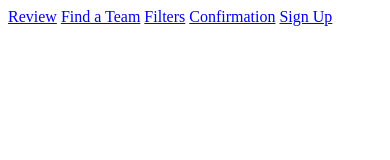
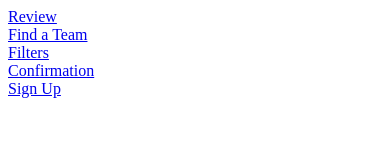
Before and after one commit to Scout-hackathon/scout-app-xdk, a plain HTML site: page www/index.html in a window 390 px wide. Drawn offline with Linux system fonts and the light colour scheme; some packages are replaced by stand-ins of ours.

Commit message:
updating splash, added breaks, and linked hamburger to index

```diff
--- a/www/index.html
+++ b/www/index.html
@@ -59,10 +59,10 @@
 
 
 <body>
-<a href='review.html'>Review</a>
-<a href='page2.html'>Find a Team</a>
-<a href='page4.html'>Filters</a>
-<a href='page5.html'>Confirmation</a>
+<a href='review.html'>Review</a><br>
+<a href='page2.html'>Find a Team</a><br>
+<a href='page4.html'>Filters</a><br>
+<a href='page5.html'>Confirmation</a><br>
 <a href='page6.html'>Sign Up</a>
 
 <!-- IMPORTANT: Do not include a weinre script tag as part of your release builds! -->
```
Also changed, not shown: www/page5.html (+1 -1 lines), www/page6.html (+1 -1 lines), www/img/scout_wires.jpg (added), 1 other file.
